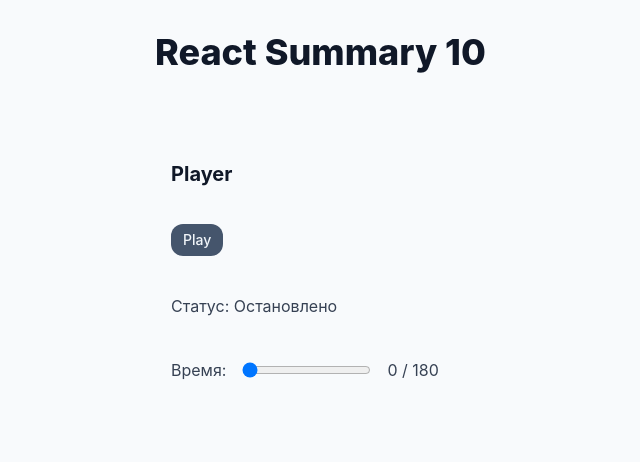
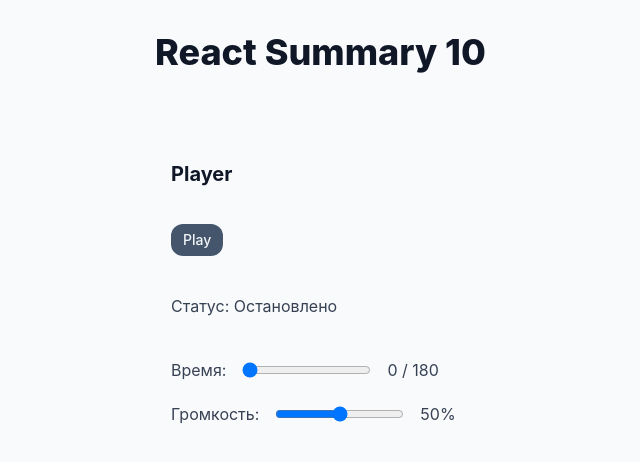
Before and after one commit to ArtemKutsan/react-summary-10, a React (Vite) app: page / in a window 1280 px wide. Shown: the top 462 px of the page, without its empty margins (69-709 px from the left). Built offline with nearby package versions, Linux system fonts and the light colour scheme.

Commit message:
feat: добавлен редюсер changeVolume и слайдер громкости

```diff
--- a/src/components/Player.jsx
+++ b/src/components/Player.jsx
@@ -1,10 +1,12 @@
 import { useSelector, useDispatch } from "react-redux";
-import { playPause, setTime } from "../redux/slices/playerSlice";
+import { playPause, setTime, changeVolume } from "../redux/slices/playerSlice";
 
 function Player() {
   const isPlaying = useSelector((state) => state.player.isPlaying);
   const currentTime = useSelector((state) => state.player.currentTime);
   const maxTime = useSelector((state) => state.player.maxTime);
+  const volume = useSelector((state) => state.player.volume);
+  const isMuted = useSelector((state) => state.player.isMuted);
   const dispatch = useDispatch();
 
   return (
@@ -21,6 +23,13 @@ function Player() {
           {currentTime} / {maxTime}
         </span>
       </div>
+      <div className="flex items-center gap-4">
+        <label>Громкость:</label>
+        <input type="range" min={0} max={100} value={volume} onChange={(event) => dispatch(changeVolume(Number(event.target.value)))} />
+        <span>
+          {volume}% {isMuted && "(muted)"}
+        </span>
+      </div>
     </div>
   );
 }
--- a/src/redux/slices/playerSlice.js
+++ b/src/redux/slices/playerSlice.js
@@ -23,8 +23,19 @@ const playerSlice = createSlice({
       else if (action.payload > state.maxTime) state.currentTime = state.maxTime;
       else state.currentTime = action.payload;
     },
+    changeVolume: (state, action) => {
+      if (action.payload < 0) state.volume = 0;
+      else if (action.payload > 100) state.volume = 100;
+      else state.volume = action.payload;
+
+      if (state.volume === 0) {
+        state.isMuted = true;
+      } else if (state.isMuted) {
+        state.isMuted = false;
+      }
+    },
   },
 });
 
-export const { playPause, setTime } = playerSlice.actions;
+export const { playPause, setTime, changeVolume } = playerSlice.actions;
 export default playerSlice.reducer;
```
